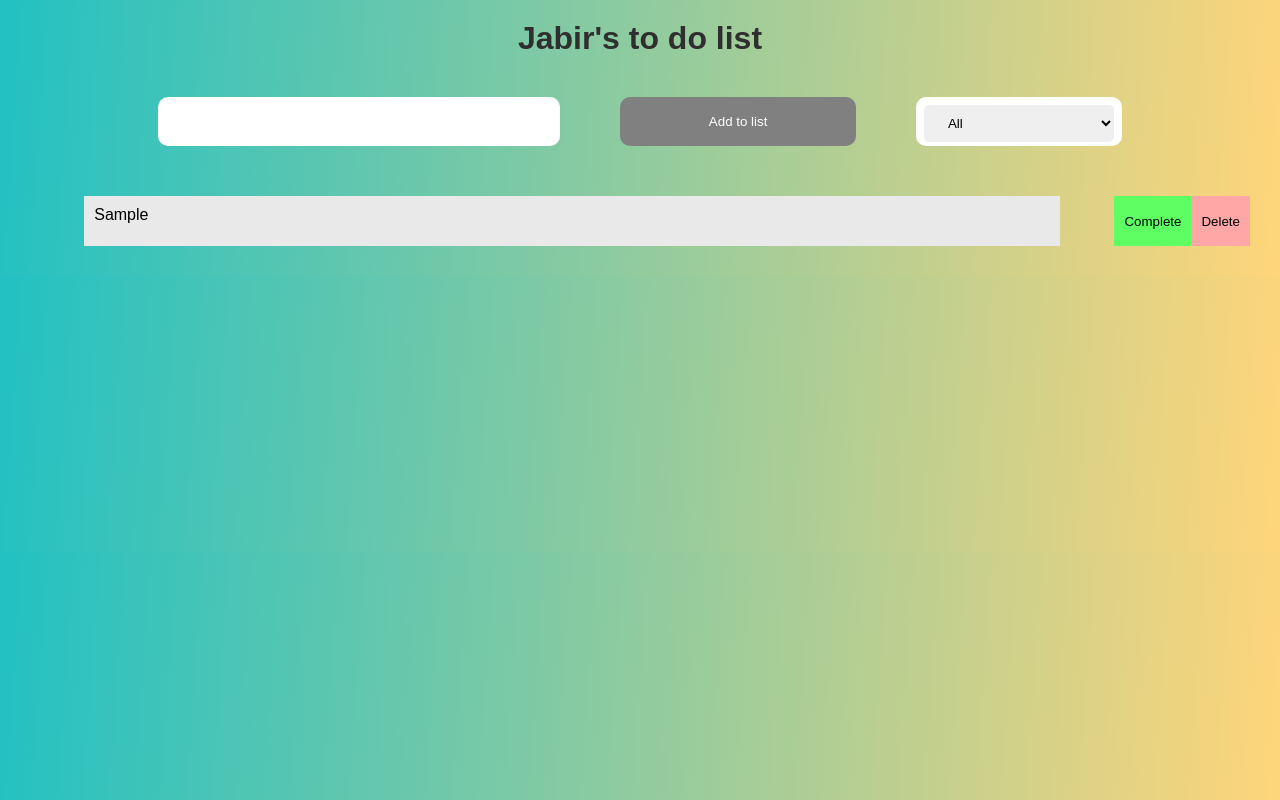
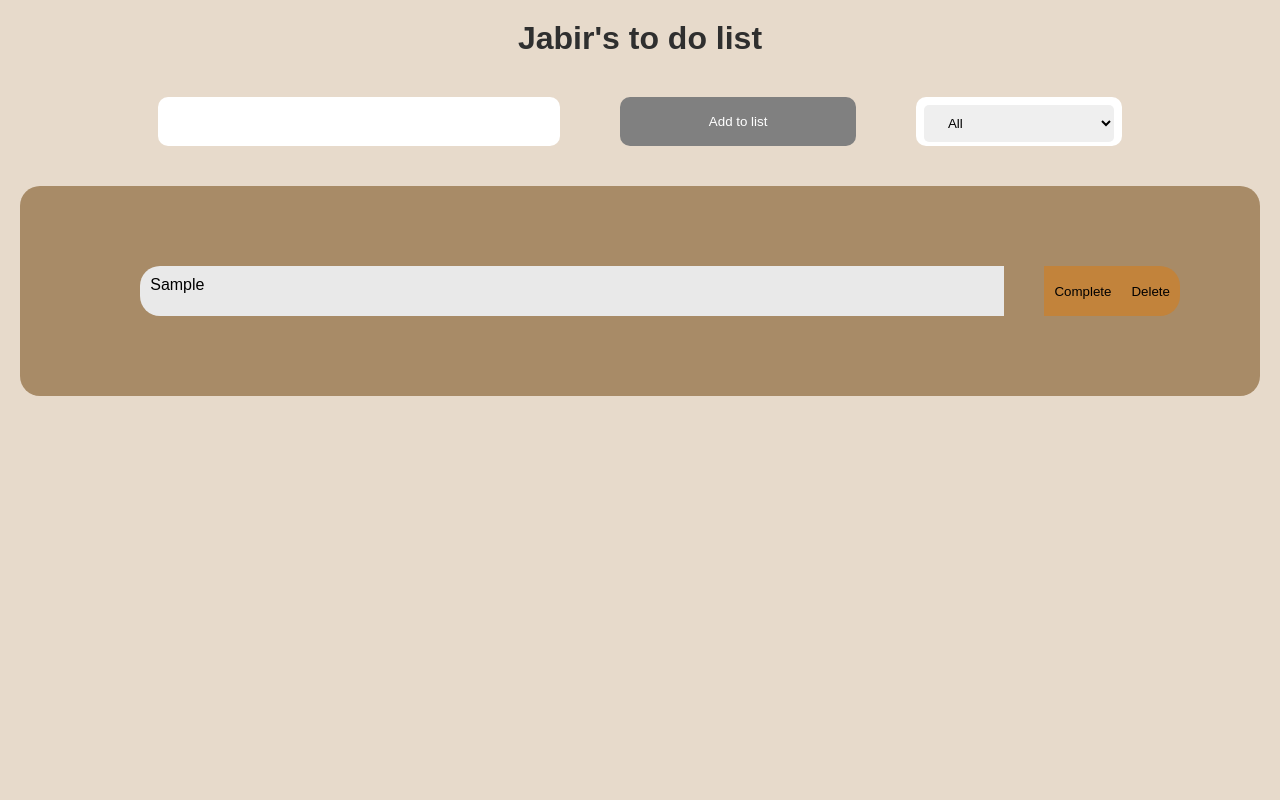
Before and after one commit to FutureWiz2002/todo-list, a React (Create React App) app: page / in a window 1280 px wide. Both pictures are taken after typing "Sample" into the empty fields and a click on the button "Add to list". Built offline with nearby package versions, Linux system fonts and the light colour scheme.

Commit message:
Update App.css

```diff
--- a/src/App.css
+++ b/src/App.css
@@ -5,8 +5,7 @@
 }
 
 body {
-  background: rgb(34,193,195);
-  background: linear-gradient(94deg, rgba(34,193,195,1) 0%, rgb(255, 213, 122) 100%);
+  background: #E7DACB;
   font-family: sans-serif;
   width: 100%;
 
@@ -84,46 +83,62 @@ form {
 
 }
 .completed {
-    background-color: rgb(255, 154, 154);
-    color: rgb(0, 0, 0);
+    background-color: rgb(213, 213, 213);
+    color: rgb(93, 93, 93);
+
 
 }
 .todo {
   display: flex;
-  align-items: center;
   justify-content: space-around;
   margin: 30px;
 
 
 }
+.todo-container {
+  padding: 50px;
+  background-color: #a88b67;
+  margin: 20px;
+  border-radius: 20px;
+
+}
+
+
 li, .complete-button, .trash-button {
   height: 50px;
-
 
 }
 
 li {
   width: 80%;
+  border-top-left-radius: 20px;
+  border-bottom-left-radius: 20px;
+
 }
 
 .complete-button {
   padding: 0px 10px;
-  background-color: rgb(94, 255, 99);
+  background-color: rgb(194, 131, 59);
   border: none;
+
 
 }
 
 .complete-button:hover {
-  background-color: rgb(44, 255, 51);
+  background-color: rgb(167, 97, 40);
+
 
 }
 .trash-button{
   padding: 0px 10px;
-  background-color: rgb(255, 167, 167);
+  background-color: rgb(194, 131, 59);
   border: none;
+  border-top-right-radius: 20px;
+  border-bottom-right-radius: 20px;
 
 }
+
 .trash-button:hover {
-  background-color: rgb(255, 126, 126);
+  background-color: rgb(167, 97, 40);
 
 }
```
